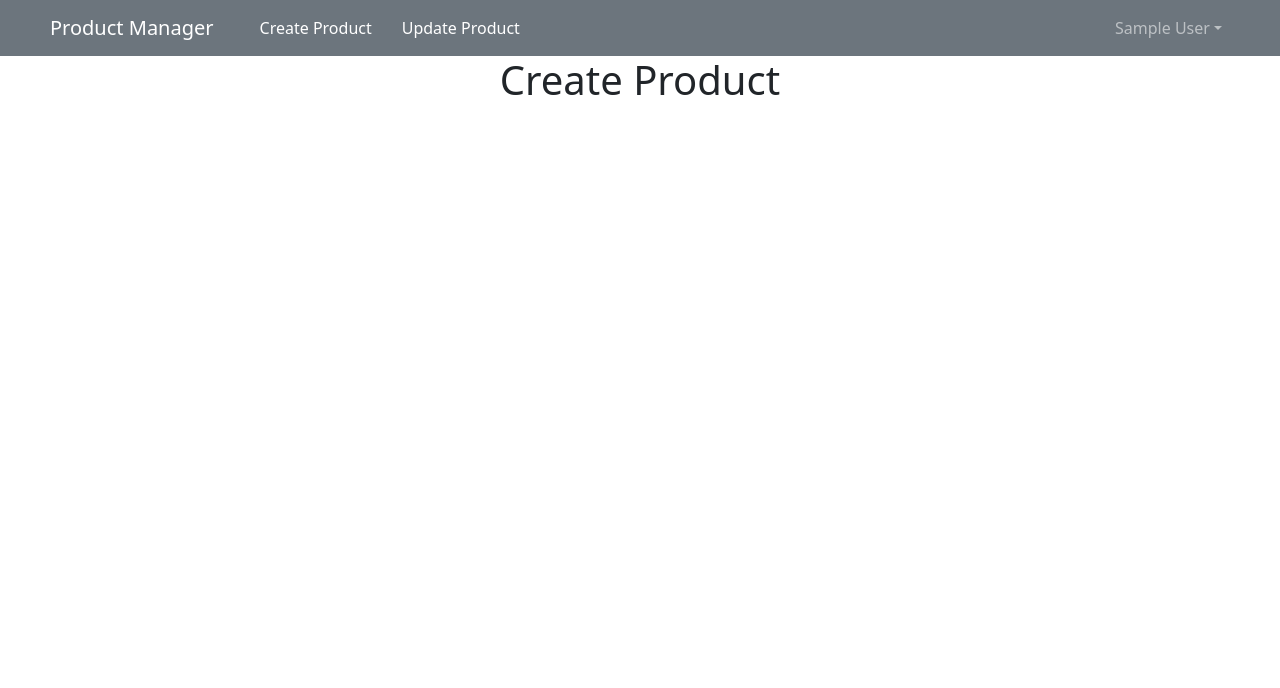
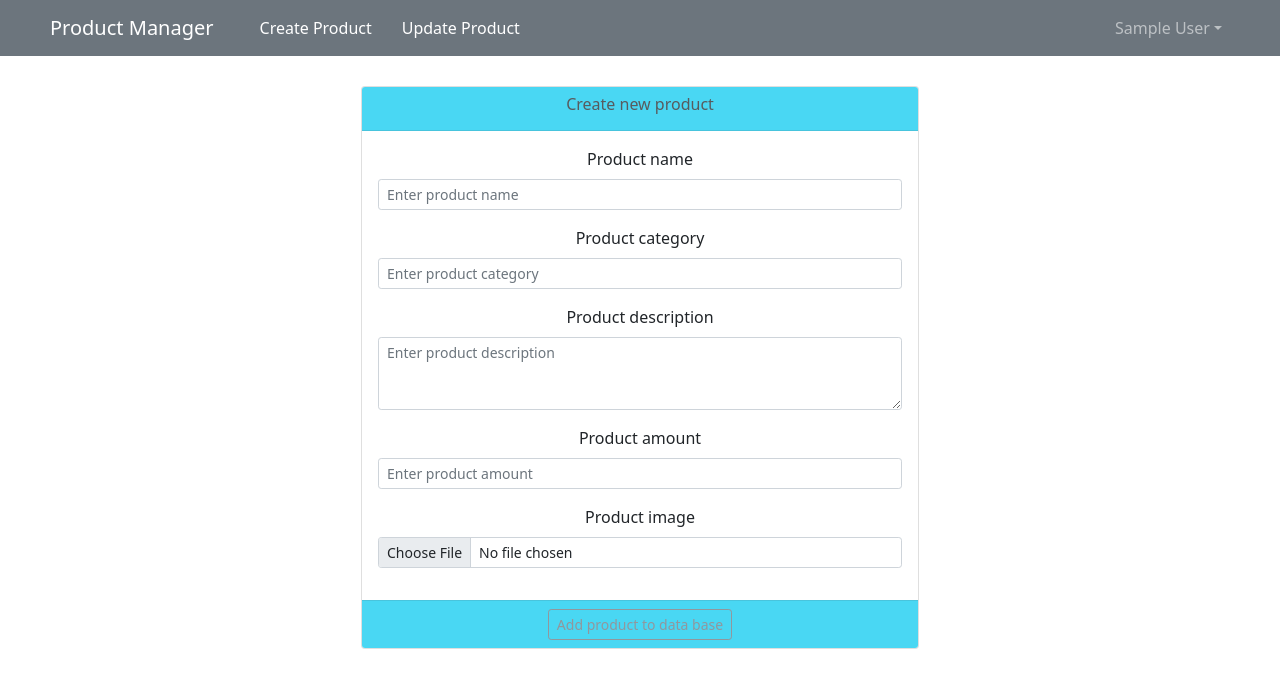
Before and after one commit to RKEndToEnd/Product-Manager-API-React, a React (Create React App) app: page /create in a window 1280 px wide. Shown: the top 688 px of the page. Built offline with nearby package versions, Linux system fonts and the light colour scheme; sample sign-in values are in the browser's storage.

Commit message:
create product form, api connect with backend

```diff
--- a/src/CreateProduct.js
+++ b/src/CreateProduct.js
@@ -1,12 +1,81 @@
 import Header from "./Header";
+import {Button, Form} from "react-bootstrap";
+import React from "react";
+import {useState} from "react";
 
-function CreateProduct()
-{
-    return(
+function CreateProduct() {
+    const [name, setName] = useState("")
+    const [category, setCategory] = useState("")
+    const [description, setDescription] = useState("")
+    const [amount, setAmount] = useState("")
+    const [file, setFile] = useState("")
+
+    async function newProduct() {
+        const formData = new FormData()
+        formData.append('product_name', name)
+        formData.append('product_category', category)
+        formData.append('product_description', description)
+        formData.append('product_amount', amount)
+        formData.append('file', file)
+        let result = await fetch("http://127.0.0.1:8000/api/createProduct", {
+            method: 'POST',
+            body: formData,
+        })
+        alert("New product created!")
+    }
+
+
+    return (
         <div>
             <Header/>
-            <h1>Create Product</h1>
+            <div className="d-flex container align-items-center justify-content-center" style={({marginTop: '30px'})}>
+                <div className="card col-md-6">
+                    <div className="card-header bg-info opacity-75">
+                        <h6>Create new product</h6>
+                    </div>
+                    <div className="card-body">
+                        <Form>
+                            <Form.Group className="mb-3">
+                                <Form.Label>Product name</Form.Label>
+                                <Form.Control type="text"
+                                              onChange={(e) => setName(e.target.value)}
+                                              placeholder="Enter product name" size="sm"/>
+                            </Form.Group>
+                            <Form.Group className="mb-3">
+                                <Form.Label>Product category</Form.Label>
+                                <Form.Control type="text"
+                                              onChange={(e) => setCategory(e.target.value)}
+                                              placeholder="Enter product category" size="sm"/>
+                            </Form.Group>
+                            <Form.Group className="mb-3">
+                                <Form.Label>Product description</Form.Label>
+                                <Form.Control as="textarea" rows={3} type="text"
+                                              onChange={(e) => setDescription(e.target.value)}
+                                              placeholder="Enter product description" size="sm"/>
+                            </Form.Group>
+                            <Form.Group className="mb-3">
+                                <Form.Label>Product amount</Form.Label>
+                                <Form.Control type="number" min="0"
+                                              onChange={(e) => setAmount(e.target.value)}
+                                              placeholder="Enter product amount" size="sm"/>
+                            </Form.Group>
+                            <Form.Group className="mb-3">
+                                <Form.Label>Product image</Form.Label>
+                                <Form.Control type="file"
+                                              onChange={(e) => setFile(e.target.files[0])}
+                                              placeholder="Upload product image" size="sm"/>
+                            </Form.Group>
+                        </Form>
+                    </div>
+                    <div className="card-footer bg-info opacity-75">
+                        <Button onClick={newProduct} variant="outline-secondary" type="submit" size="sm">
+                            Add product to data base
+                        </Button>
+                    </div>
+                </div>
+            </div>
         </div>
     )
 }
+
 export default CreateProduct
```
